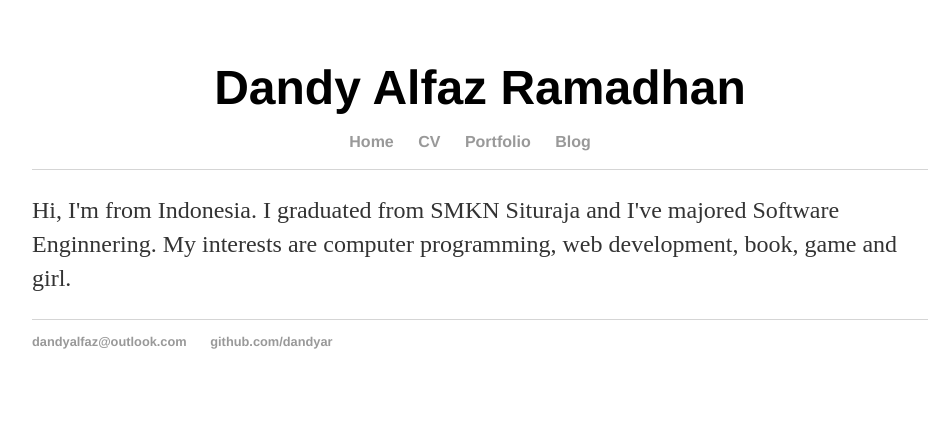
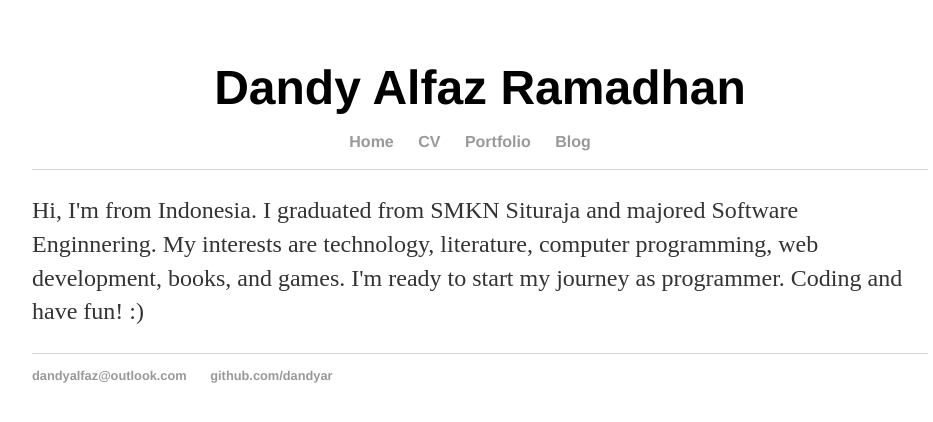
Before and after one commit to dandyar/dandyar.github.io, a Jekyll site: the page built from index.html, in a window 1280 px wide. Shown: the top 422 px of the page, without its empty margins (160-1093 px from the left). Built offline with Jekyll 4.4.1, drawn with Linux system fonts in a browser that asks for light colours.

Commit message:
Update index.html

```diff
--- a/index.html
+++ b/index.html
@@ -4,7 +4,9 @@ title: Dandy Alfaz Ramadhan
 ---
 
 <div>
-	<p>Hi, I'm from Indonesia. I graduated from SMKN Situraja and I've majored Software Enginnering.
-		My interests are computer programming, web development, book, game and girl.
+	<p>Hi, I'm from Indonesia. I graduated from SMKN Situraja and majored Software Enginnering.
+		My interests are technology, literature, computer programming, web development, books, and games.
+		I'm ready to start my journey as programmer. Coding and have fun! :)
+
 	</p>
 </div>
```
